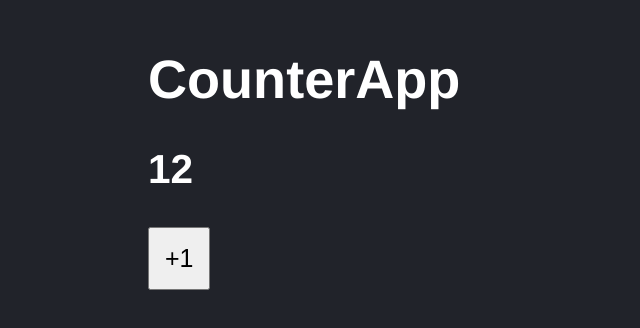
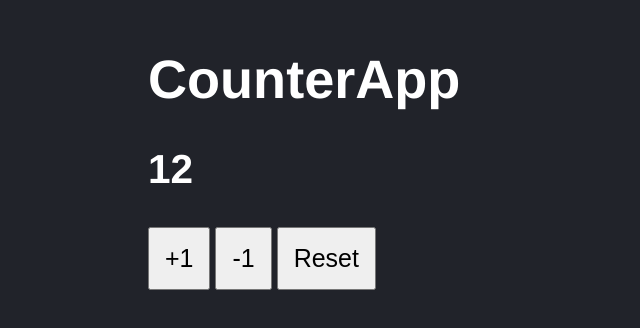
Before and after one commit to mbernallaura/Primer-Acercamiento-React, a React (Vite) app: page / in a window 1280 px wide. Shown: the part 136-464 px from the top of the page, without its empty margins (0-640 px from the left). Built offline with nearby package versions, Linux system fonts and the light colour scheme.

Commit message:
Ejercicio utlizando hook, y porque cuado el estado cambia, se vuelve a cargar la funcion

```diff
--- a/src/CounterApp.jsx
+++ b/src/CounterApp.jsx
@@ -4,21 +4,28 @@ import PropTypes from 'prop-types';
 
 export const CounterApp = ({value}) =>{
 
+    //!Cuando el estado (useState) cambia, vulve y carga la funcion CounterApp
     const [counter, setCounter] = useState( value );
 
-    const handleAdd = () => {
+    const incremento = () => {
         //!De ambas maneras se puede hacer
         //setCounter((c) => c + 1 );
         setCounter( counter + 1);
     }
 
+    const decremento = () => setCounter(counter - 1);
+
+
+    const reset = () => setCounter(value);
+
+
     return (
         <>
             <h1>CounterApp</h1>
             <h2>{ counter }</h2>
-            <button onClick={ handleAdd }>
-                +1
-            </button>
+            <button onClick={ incremento }> +1 </button>
+            <button onClick={ decremento }> -1 </button>
+            <button onClick={ reset }> Reset </button>
         </>
     )
 }
--- a/src/styles.css
+++ b/src/styles.css
@@ -9,4 +9,5 @@ html,body{
 button{
     padding: 15px;
     font-size: 1.2rem;
+    margin-right: 5px;
 }
```
